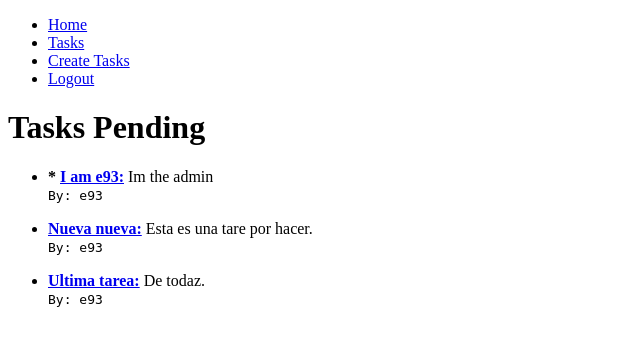
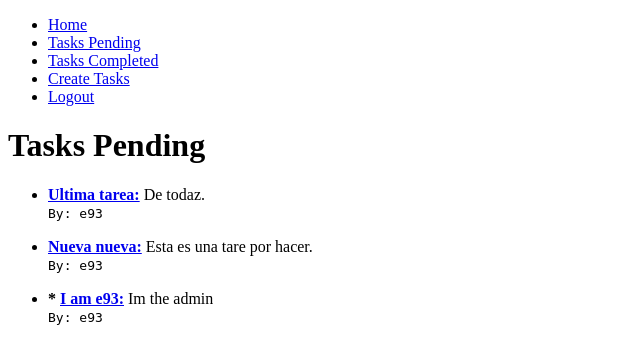
Before and after one commit to erickrh/django-auth-crud, a Django app: page /tasks/ in a window 1280 px wide. Shown: the top 364 px of the page, without its empty margins (0-640 px from the left). Run offline with Django 4.2, Linux system fonts and the light colour scheme; a user stored in the database is signed in; data comes from the database, SQL or seed files in the repository; both versions use the stored data as it was after the commit.

Commit message:
Create and configure tasks completed page

```diff
--- a/tasks/templates/base.html
+++ b/tasks/templates/base.html
@@ -13,7 +13,10 @@
       </li>
       {% if user.is_authenticated  %}
       <li>
-        <a href="{% url 'tasks' %}">Tasks</a>
+        <a href="{% url 'tasks' %}">Tasks Pending</a>
+      </li>
+      <li>
+        <a href="{% url 'tasks_completed' %}">Tasks Completed</a>
       </li>
       <li>
         <a href="{% url 'create_tasks' %}">Create Tasks</a>
--- a/tasks/templates/tasks.html
+++ b/tasks/templates/tasks.html
@@ -1,12 +1,18 @@
 {% extends 'base.html' %}
 
 {% block content %}
-<h1>Tasks Pending</h1>
+<h1>{{ title }}</h1>
 
 {% for task in tasks %}
 <ul>
   <li><b>{% if task.important %} * {% endif %} <a href="{% url 'task_detail' task.id %}">{{ task.title }}:</a></b> {{ task.description }}</li>
   <code>By: {{ task.user.username }}</code>
+
+  <br>
+
+  {% if task.datecompleted %}
+    <code>Datecompleted: {{ task.datecompleted|date:'h:i/j M Y' }}</code>
+  {% endif %}
 </ul>
 {% endfor %}
 
--- a/tasks/urls.py
+++ b/tasks/urls.py
@@ -5,6 +5,7 @@ urlpatterns = [
   path('', views.home, name='home'),
   path('signup/', views.signup, name='signup'),
   path('tasks/', views.tasks, name='tasks'),
+  path('tasks_completed/', views.tasks_completed, name='tasks_completed'),
   path('tasks/<int:task_id>', views.task_detail, name='task_detail'),
   path('tasks/<int:task_id>/complete', views.complete_task, name='complete_task'),
   path('tasks/<int:task_id>/delete', views.delete_task, name='delete_task'),
--- a/tasks/views.py
+++ b/tasks/views.py
@@ -39,9 +39,19 @@ def signup(request):
 
 def tasks(request):
   # tasks = Task.objects.all()
-  tasks = Task.objects.filter(user=request.user, datecompleted__isnull=True)
+  tasks = Task.objects.filter(user=request.user, datecompleted__isnull=True).order_by('-created')
+  title = 'Tasks Pending'
   return render(request, 'tasks.html', {
-    'tasks': tasks
+    'tasks': tasks,
+    'title': title
+  })
+
+def tasks_completed(request):
+  tasks = Task.objects.filter(user=request.user, datecompleted__isnull=False).order_by('-datecompleted')
+  title = 'Tasks Completed'
+  return render(request, 'tasks.html', {
+    'tasks': tasks,
+    'title': title
   })
 
 # def task_detail(request, task_id):
@@ -75,7 +85,10 @@ def task_detail(request, task_id):
       task = get_object_or_404(Task, pk=task_id, user=request.user)
       form = Task_form(request.POST, instance=task)
       form.save()
-      return redirect('tasks')
+      if task.datecompleted == None:
+        return redirect('tasks')
+      else:
+        return redirect('tasks_completed')
     except ValueError:
       return render(request, 'task_detail.html', {
         'task': task,
```
Also changed, not shown: db.sqlite3.
